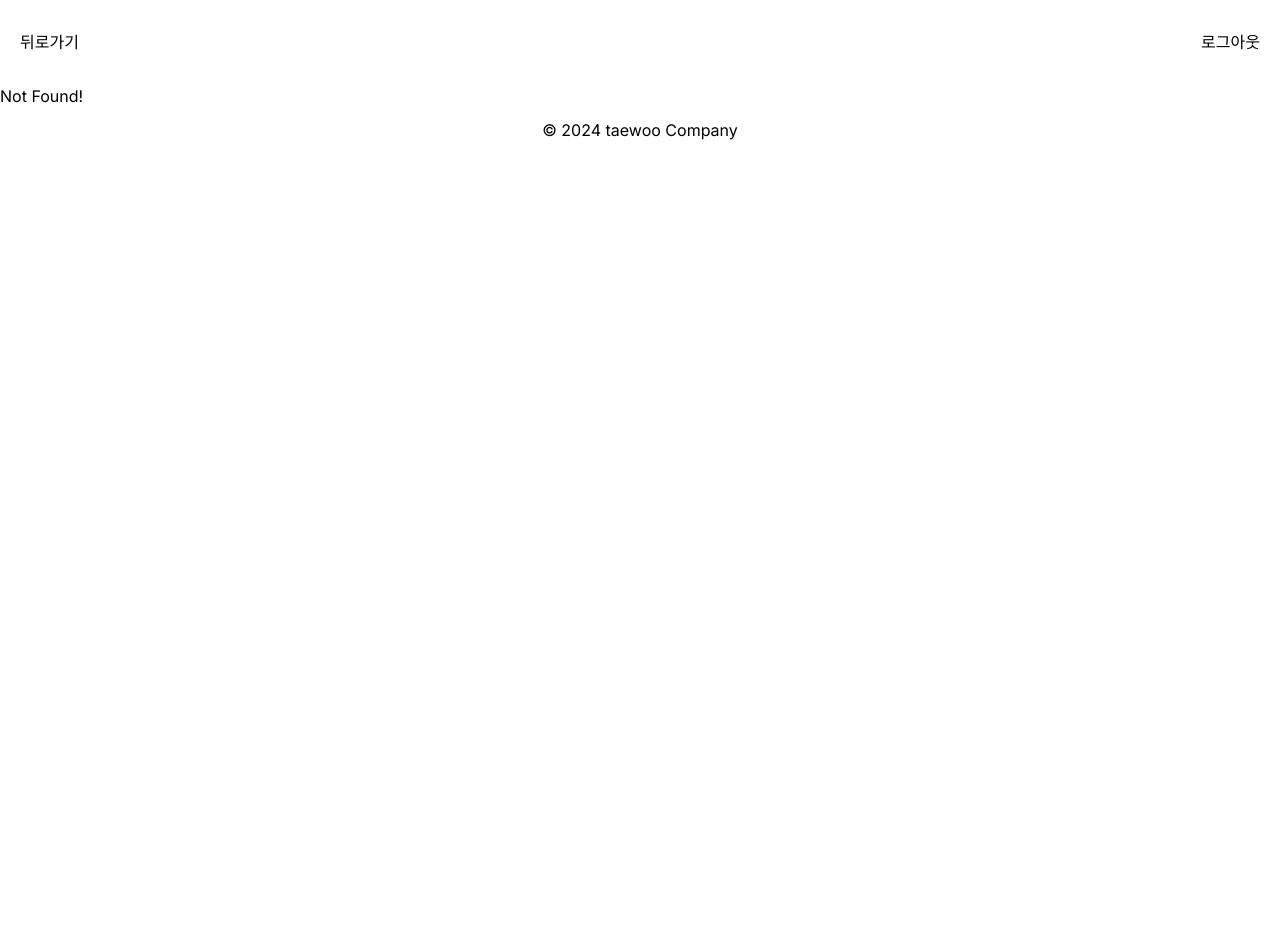
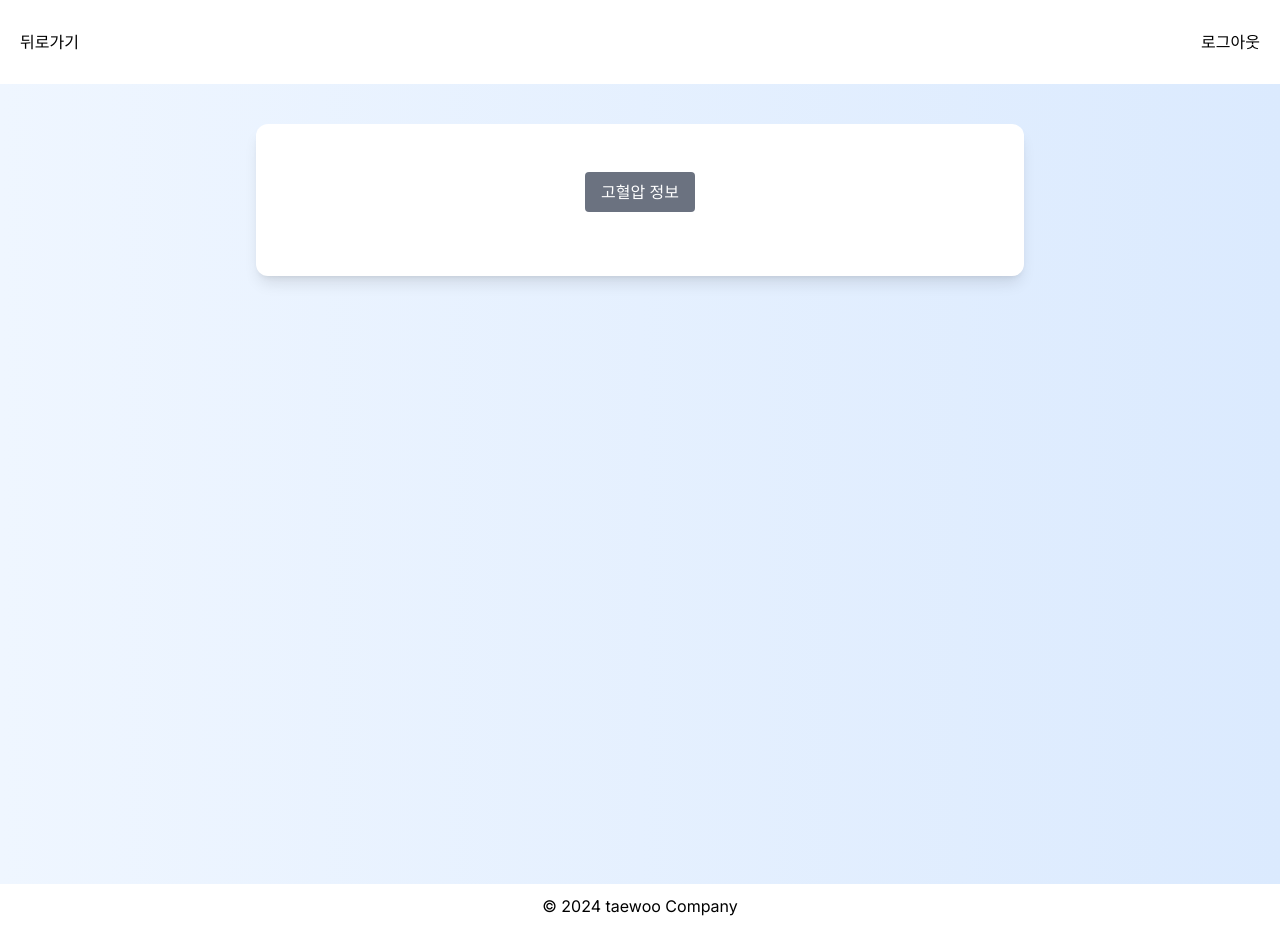
Before and after one commit to rlaxodn322/Helth-Front, a Next.js app: page /diet-management in a window 1280 px wide. Before the commit this address had no page. Before the commit the page ends 800 px from the top, so only its background shows below. Built offline with nearby package versions, Linux system fonts and the light colour scheme.

Commit message:
식단 관리

```diff
--- a/src/app/dashboard/page.tsx
+++ b/src/app/dashboard/page.tsx
@@ -75,7 +75,7 @@ const DashboardPage = () => {
           안녕하세요,{' '}
           <span className="font-semibold text-blue-500">{user.email}</span>님!
         </p>
-        <HealthInfo></HealthInfo>
+
         <div className="grid grid-cols-1 sm:grid-cols-2 gap-6">
           <Link
             href="../../new"
@@ -100,6 +100,12 @@ const DashboardPage = () => {
             className="block text-center bg-purple-500 text-white font-semibold py-3 rounded-lg shadow hover:bg-purple-600 transition duration-300"
           >
             탑세트훈련
+          </Link>
+          <Link
+            href="../../diet-management"
+            className="block text-center bg-red-500 text-white font-semibold py-3 rounded-lg shadow hover:bg-red-600 transition duration-300"
+          >
+            질병 식단관리
           </Link>
         </div>
       </div>
--- /dev/null
+++ b/src/app/diet-management/page.tsx
@@ -0,0 +1,15 @@
+'use client';
+import React from 'react';
+import HealthInfo from '../../components/HealthInfo';
+
+const DashboardPage = () => {
+  return (
+    <div className="p-4 sm:p-6 md:p-10 bg-gradient-to-r from-blue-50 to-blue-100 min-h-screen">
+      <div className="bg-white max-w-3xl mx-auto p-8 rounded-xl shadow-lg transform transition duration-500 hover:shadow-2xl">
+        <HealthInfo></HealthInfo>
+      </div>
+    </div>
+  );
+};
+
+export default DashboardPage;
--- a/src/components/HealthInfo.tsx
+++ b/src/components/HealthInfo.tsx
@@ -24,32 +24,22 @@ const HealthInfo = () => {
   // 데이터 토글
   const toggleDataVisibility = () => {
     setIsDataVisible(!isDataVisible); // 토글 상태 변경
+    fetchData();
   };
 
   return (
     <div className="container mx-auto p-4">
-      {/* 버튼 클릭 시 fetchData 호출 */}
-      <div className="mb-4 flex justify-center">
-        <button
-          onClick={fetchData} // 버튼 클릭 시 fetchData 실행
-          className="bg-blue-500 text-white py-2 px-4 rounded hover:bg-blue-600"
-        >
-          고혈압 정보
-        </button>
-      </div>
-
-      {/* 로딩 상태 표시 */}
-      {loading && <p className="text-center">로딩 중...</p>}
-
       {/* 데이터 토글 버튼 */}
       <div className="mb-4 flex justify-center">
         <button
           onClick={toggleDataVisibility} // 데이터 표시 토글
           className="bg-gray-500 text-white py-2 px-4 rounded hover:bg-gray-600"
         >
-          {isDataVisible ? '데이터 숨기기' : '데이터 보기'}
+          {isDataVisible ? '데이터 숨기기' : '고혈압 정보 '}
         </button>
       </div>
+      {/* 로딩 상태 표시 */}
+      {loading && <p className="text-center">로딩 중...</p>}
 
       {/* 데이터가 있을 경우 리스트 표시 */}
       {isDataVisible && hypertensionData.length > 0 && (
@@ -57,7 +47,9 @@ const HealthInfo = () => {
           <h3 className="text-2xl font-semibold mb-3">고혈압에 좋은 음식</h3>
           <ul className="list-disc pl-6 space-y-2">
             {hypertensionData.map((item, index) => (
-              <li key={index} className="text-lg text-gray-700">{item}</li>
+              <li key={index} className="text-lg text-gray-700">
+                {item}
+              </li>
             ))}
           </ul>
         </div>
```
